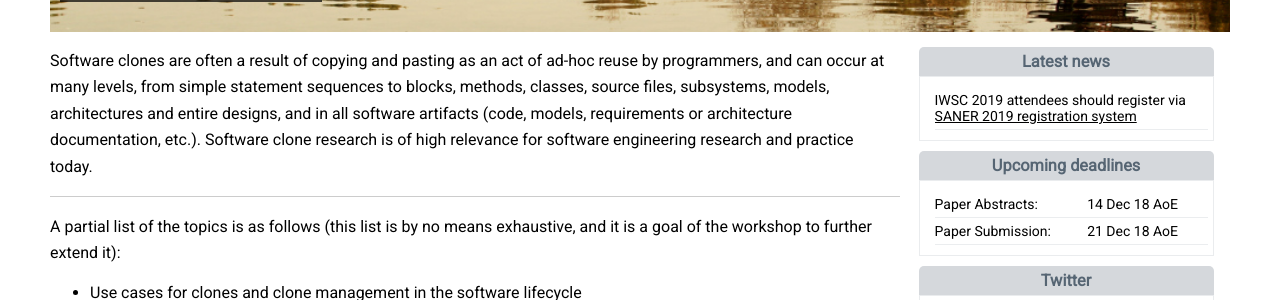
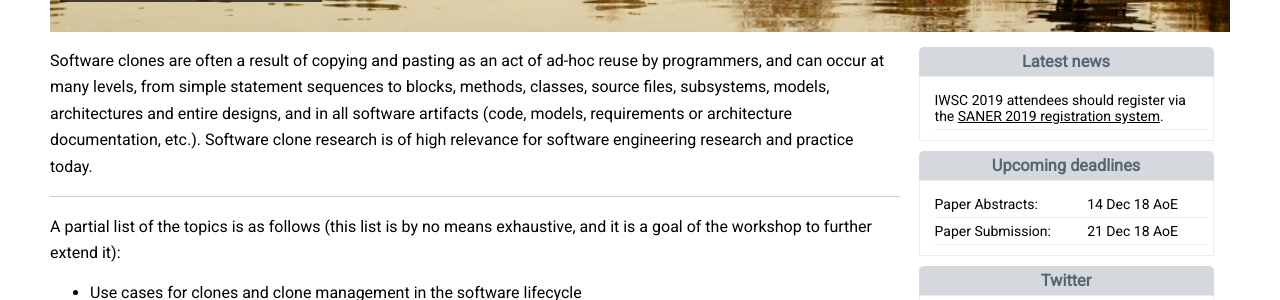
Before and after one commit to iwsc2019/iwsc2019.github.io, a Jekyll site: the page built from index.html, in a window 1280 px wide and 1144 px high. Shown: the part 359-659 px from the top of the window. Built offline with Jekyll 4.4.1, drawn with Linux system fonts in a browser that asks for light colours; nearby versions of some CDN libraries; the list of posts is cut into pages by our own code; comment, search, counter and statistics services are not loaded.

Commit message:
Update sidebar.html

```diff
--- a/_includes/sidebar.html
+++ b/_includes/sidebar.html
@@ -8,11 +8,11 @@
         <tr>
 
         <tr>
-          <td class="tg-col">IWSC 2019 attendees should register via <a href="http://saner2019.github.io">SANER 2019 registration system</a></td>
+          <td class="tg-col">IWSC 2019 attendees should register via the <a href="http://saner2019.github.io">SANER 2019 registration system</a>.</td>
         </tr>
 <!--
         <tr>
-          <th class="tg-col">List of accepted papers: <a href="https://iwsc2019.github.io/pages/program.html">here</a></th>
+          <th class="tg-col">List of accepted papers: <a href="https://iwsc2019.github.io/pages/program.html">here</a>.</th>
         </tr>
 -->
       </table>
```
